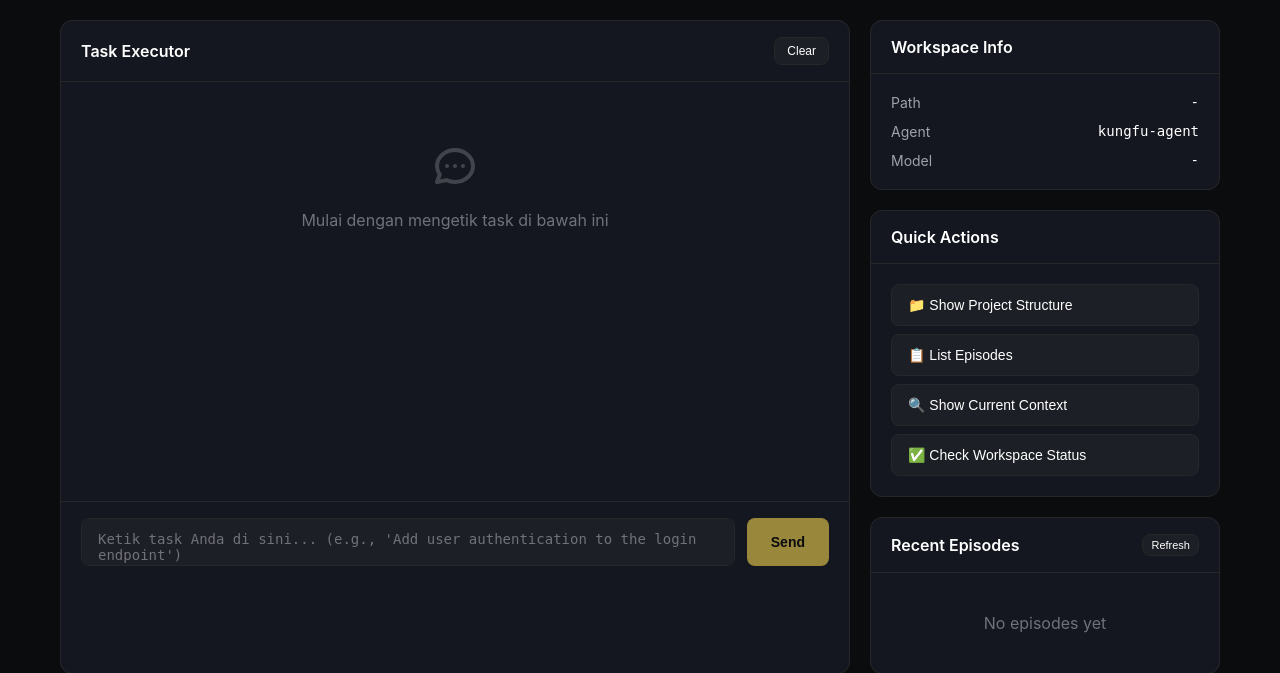
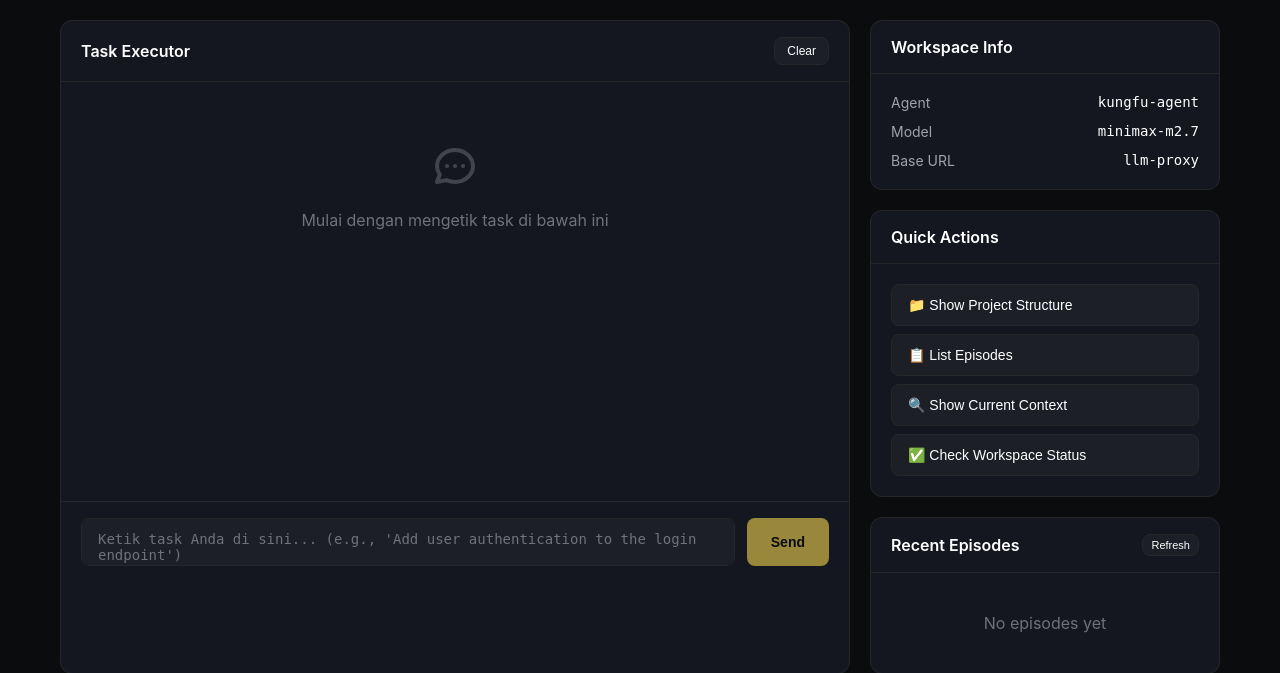
Before and after one commit to antono4/kungfu-agent, a FastAPI app: page / in a window 1280 px wide. Shown: the part 101-774 px from the top of the page. Run offline with FastAPI, Linux system fonts and the light colour scheme.

Commit message:
feat: Use MiniMax model (openhands/minimax-m2.7)
- Base URL: https://llm-proxy.app.all-hands.dev/
- Model: openhands/minimax-m2.7
- Update sidebar to show model info

```diff
--- a/templates/index.html
+++ b/templates/index.html
@@ -138,16 +138,16 @@
                     </div>
                     <div class="panel-content workspace-info">
                         <div class="info-item">
-                            <span class="info-label">Path</span>
-                            <span class="info-value" id="workspacePath">-</span>
-                        </div>
-                        <div class="info-item">
                             <span class="info-label">Agent</span>
                             <span class="info-value">kungfu-agent</span>
                         </div>
                         <div class="info-item">
                             <span class="info-label">Model</span>
-                            <span class="info-value" id="modelName">-</span>
+                            <span class="info-value">minimax-m2.7</span>
+                        </div>
+                        <div class="info-item">
+                            <span class="info-label">Base URL</span>
+                            <span class="info-value">llm-proxy</span>
                         </div>
                     </div>
                 </div>
@@ -191,6 +191,8 @@
         // Configuration
         const OPENHANDS_API_KEY = 'sk-oh-1D3r4cc3UTTMKDVkdp8dpFacX3eI7lrf';
         const API_BASE = 'https://app.all-hands.dev/api/v1';
+        const LLM_BASE_URL = 'https://llm-proxy.app.all-hands.dev/';
+        const LLM_MODEL = 'openhands/minimax-m2.7';
 
         let conversationId = null;
         let isLoading = false;
@@ -234,7 +236,8 @@
                 },
                 body: JSON.stringify({
                     agent_name: 'kungfu-agent',
-                    model: 'anthropic/claude-sonnet-4-5-20250929'
+                    model: LLM_MODEL,
+                    base_url: LLM_BASE_URL
                 })
             });
 
@@ -285,7 +288,9 @@
                         'Content-Type': 'application/json'
                     },
                     body: JSON.stringify({
-                        message: task
+                        message: task,
+                        model: LLM_MODEL,
+                        base_url: LLM_BASE_URL
                     })
                 });
 
```
Also changed, not shown: index.html (+12 -7 lines).
